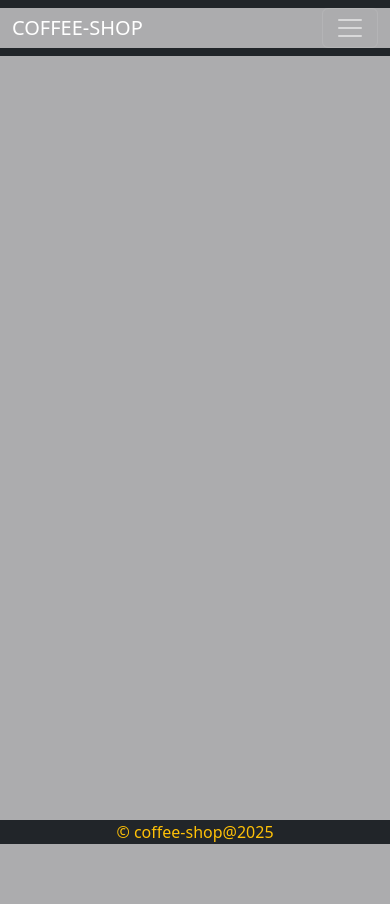
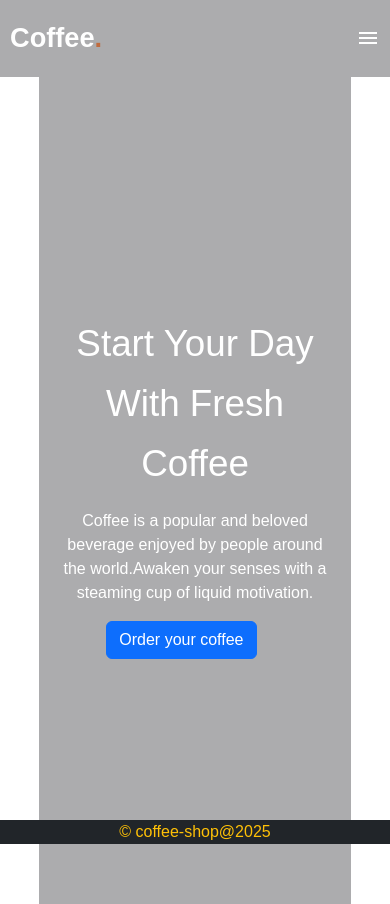
Before and after one commit to venkyTej/shopping, a Django app: page /about in a window 390 px wide. Before the commit the page ends 844 px from the top, so only its background shows below. Run offline with Django 5.2, Linux system fonts and the light colour scheme.

Commit message:
added landing page for web-site

```diff
--- a/shopping/mainapp/templates/about.html
+++ b/shopping/mainapp/templates/about.html
@@ -8,6 +8,235 @@ COFFEE SHOP
 
 
 {% block content %}
+<!DOCTYPE html>
+<!-- Coding By CodingNepal - www.codingnepalweb.com -->
+<html lang="en">
+  <head>
+    <style>
+       * {
+  margin: 0;
+  padding: 0;
+  box-sizing: border-box;
+  font-family: 'Poppins', sans-serif;
+  background-color: #000;
+}
+
+header {
+  position: fixed;
+  top: 0;
+  left: 0;
+  width: 100%;
+  padding: 20px;
+}
+
+header .navbar {
+  display: flex;
+  align-items: center;
+  justify-content: space-between;
+  max-width: 1200px;
+  margin: 0 auto;
+}
+
+.navbar .logo {
+  color: #fff;
+  font-weight: 600;
+  font-size: 2.1rem;
+  text-decoration: none;
+}
+
+.navbar .logo span {
+  color: #C06B3E;
+}
+
+.navbar .menu-links {
+  display: flex;
+  list-style: none;
+  gap: 35px;
+}
+
+.navbar a {
+  color: #fff;
+  text-decoration: none;
+  transition: 0.2s ease;
+}
+
+.navbar a:hover {
+  color: #C06B3E;
+}
+
+.hero-section {
+  height: 100vh;
+  background-image: url("");
+  background-position: center;
+  background-size: cover;
+  display: flex;
+  align-items: center;
+  padding: 0 20px;
+}
+
+.hero-section .content {
+  max-width: 1200px;
+  margin: 0 auto;
+  width: 100%;
+  color: #fff;
+}
+
+.hero-section .content h2 {
+  font-size: 3rem;
+  max-width: 600px;
+  line-height: 70px;
+}
+
+.hero-section .content p {
+  font-weight: 300;
+  max-width: 600px;
+  margin-top: 15px;
+}
+
+.hero-section .content button {
+  background: #fff;
+  padding: 12px 30px;
+  border: none;
+  font-size: 1rem;
+  border-radius: 6px;
+  margin-top: 38px;
+  cursor: pointer;
+  font-weight: 500;
+  transition: 0.2s ease;
+}
+
+.hero-section .content button:hover {
+  color: #fff;
+  background: #C06B3E;
+}
+
+#close-menu-btn {
+  position: absolute;
+  right: 20px;
+  top: 20px;
+  cursor: pointer;
+  display: none;
+}
+
+#hamburger-btn {
+  color: #fff;
+  cursor: pointer;
+  display: none;
+}
+
+@media (max-width: 768px) {
+  header {
+    padding: 10px;
+  }
+
+  header.show-mobile-menu::before {
+    content: "";
+    position: fixed;
+    left: 0;
+    top: 0;
+    width: 100%;
+    height: 100%;
+    backdrop-filter: blur(5px);
+  }
+
+  .navbar .logo {
+    font-size: 1.7rem;
+  }
+
+
+  #hamburger-btn, #close-menu-btn {
+    display: block;
+  }
+
+  .navbar .menu-links {
+    position: fixed;
+    top: 0;
+    left: -250px;
+    width: 250px;
+    height: 100vh;
+    background: #fff;
+    flex-direction: column;
+    padding: 70px 40px 0;
+    transition: left 0.2s ease;
+  }
+
+  header.show-mobile-menu .navbar .menu-links {
+    left: 0;
+  }
+
+  .navbar a {
+    color: #000;
+  }
+
+  .hero-section .content {
+    text-align: center;
+  }
+
+  .hero-section .content :is(h2, p) {
+    max-width: 100%;
+  }
+
+  .hero-section .content h2 {
+    font-size: 2.3rem;
+    line-height: 60px;
+  }
+
+  .hero-section .content button {
+    padding: 9px 18px;
+  }
+}
+    </style>
+    <meta charset="UTF-8">
+    <meta name="viewport" content="width=device-width, initial-scale=1.0">
+    <title>Coffee Website HTML and CSS | CodingNepal</title>
+    <link rel="stylesheet" href="style.css">
+    <!-- Google Fonts Links For Icon -->
+    <link rel="stylesheet" href="https://fonts.googleapis.com/css2?family=Material+Symbols+Outlined:opsz,wght,FILL,GRAD@24,400,0,0">
+  </head>
+  <body>
+    <header>
+      <nav class="navbar">
+        <a class="logo" href="#">Coffee<span>.</span></a>
+
+        <ul class="menu-links">
+          <span id="close-menu-btn" class="material-symbols-outlined">close</span>
+          <li><a href="#">Home</a></li>
+          <li><a href="#">Products</a></li>
+          <li><a href="#">Testimonials</a></li>
+          <li><a href="#">About us</a></li>
+          <li><a href="#">Contact us</a></li>
+        </ul>
+        <span id="hamburger-btn" class="material-symbols-outlined">menu</span>
+      </nav>
+    </header>
+    <section class="hero-section">
+      <div class="content">
+        <img src=>
+        <h2>Start Your Day With Fresh Coffee</h2>
+        <p>
+          Coffee is a popular and beloved beverage enjoyed by
+          people around the world.Awaken your senses with a steaming cup of liquid motivation.
+        </p>
+        <p style="margin-right: 10%;"><a href="{% url 'create_order' %}" class="btn btn-primary"> Order your coffee</a></p>
+
+      </div>
+    </section>
+    <script>
+      const header = document.querySelector("header");
+      const hamburgerBtn = document.querySelector("#hamburger-btn");
+      const closeMenuBtn = document.querySelector("#close-menu-btn");
+      // Toggle mobile menu on hamburger button click
+      hamburgerBtn.addEventListener("click", () => header.classList.toggle("show-mobile-menu"));
+      // Close mobile menu on close button click
+      closeMenuBtn.addEventListener("click", () => hamburgerBtn.click());
+    </script>
+
+
+  </body>
+</html>
+
+
+
 
 
 
```
Also changed, not shown: shopping/orders/views.py (+12 -3 lines), coffee-hero-bg.jpg (added).
